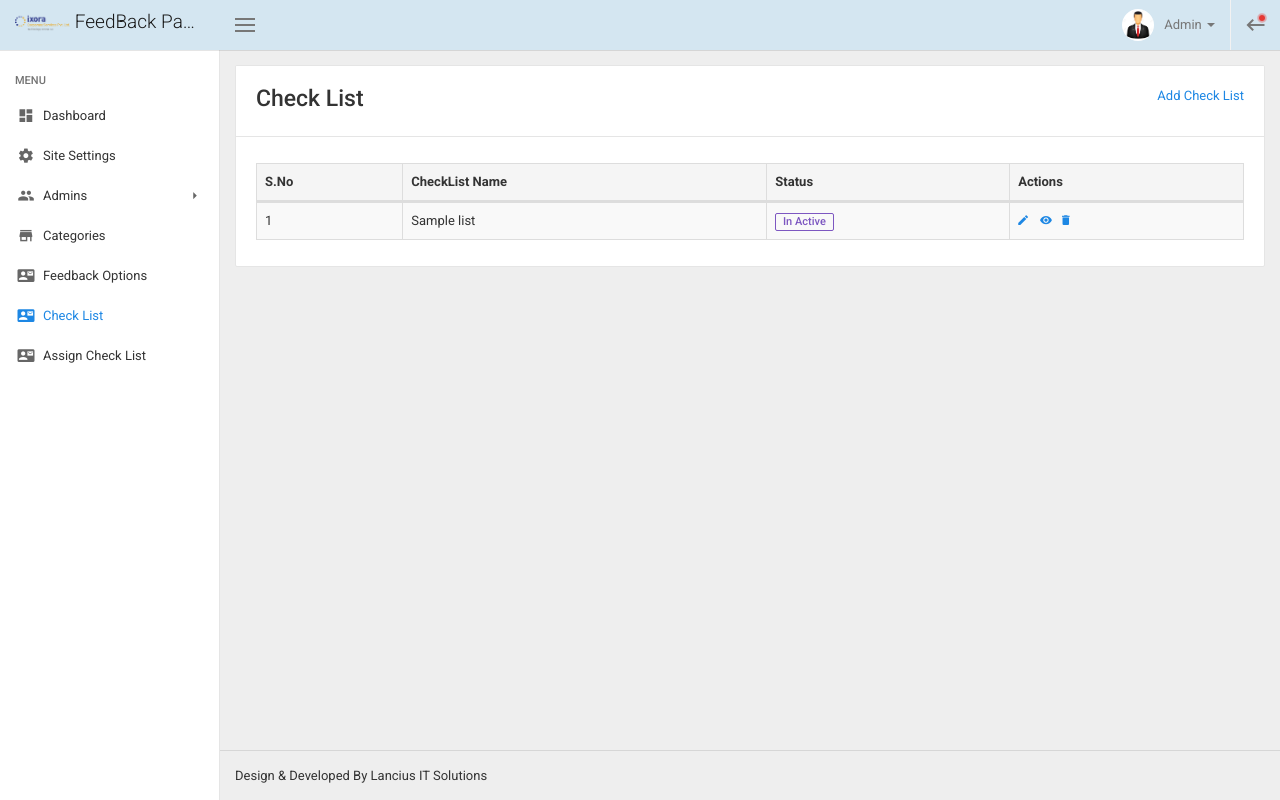
After one commit to Srinivaslancius/feedback, a PHP site: page /feedback/check_list.php in a window 1280 px wide. The commit adds this page. Run offline with PHP 8.4, Linux system fonts and the light colour scheme; a user stored in the database is signed in; data comes from the database, SQL or seed files in the repository; tables that the repository leaves empty or names only in its code hold one stand-in row (values such as "Sample post"); some libraries are stand-ins or nearby versions.

Commit message:
changes in check_list file

```diff
--- a/manage_webmaster/admin_includes/side_navigation.php
+++ b/manage_webmaster/admin_includes/side_navigation.php
@@ -93,6 +93,14 @@
                 <span class="menu-text">Feedback Options</span>
               </a>
             </li>
+            <li  class="<?php if($page_name == 'check_list.php' || $page_name == 'add_check_list.php' || $page_name == 'edit_check_list.php') { echo "active"; } ?>">
+              <a href="check_list.php" aria-haspopup="true">
+                <span class="menu-icon">
+                   <i class="zmdi zmdi-account-box-mail zmdi-hc-fw"></i>
+                </span>
+                <span class="menu-text">Check List</span>
+              </a>
+            </li>
             <li  class="<?php if($page_name == 'assign_check_list.php' || $page_name == 'add_assign_check_list.php' || $page_name == 'edit_assign_check_list.php') { echo "active"; } ?>">
               <a href="assign_check_list.php" aria-haspopup="true">
                 <span class="menu-icon">
--- /dev/null
+++ b/manage_webmaster/check_list.php
@@ -0,0 +1,76 @@
+<?php include_once 'admin_includes/main_header.php'; ?>
+<?php $getCategoriesData = getAllDataWithActiveRecent('check_list'); $i=1; ?>
+     <div class="site-content">
+        <div class="panel panel-default panel-table">
+          <div class="panel-heading">
+            <a href="add_check_list.php" style="float:right">Add Check List</a>
+            <h3 class="m-t-0 m-b-5">Check List</h3>
+          </div>
+          <div class="panel-body">
+            <div class="table-responsive">
+              <table class="table table-striped table-bordered dataTable" id="table-1">
+                <thead>
+                  <tr>
+                    <th>S.No</th>
+                    <th>CheckList Name</th>
+                    <th>Status</th>
+                    <th>Actions</th>
+                  </tr>
+                </thead>
+                <tbody>
+                  <?php while ($row = $getCategoriesData->fetch_assoc()) { ?>
+                  <tr>
+                     <td><?php echo $i;?></td>
+                    <td><?php echo $row['check_list_name'];?></td>
+                    <td><?php if ($row['status']==0) { echo "<span class='label label-outline-success check_active open_cursor' data-incId=".$row['id']." data-status=".$row['status']." data-tbname='check_list'>Active</span>" ;} else { echo "<span class='label label-outline-info check_active open_cursor' data-status=".$row['status']." data-incId=".$row['id']." data-tbname='check_list'>In Active</span>" ;} ?></td>
+                    <td> <a href="edit_check_list.php?bid=<?php echo $row['id']; ?>"> <i class="zmdi zmdi-edit"></i> &nbsp; </a> <a href="#"><i class="zmdi zmdi-eye zmdi-hc-fw" data-toggle="modal" data-target="#<?php echo $row['id']; ?>" class=""></i></a> <a href="delete_check_list.php?uid=<?php echo $row['id']; ?>"><i class="zmdi zmdi-delete zmdi-hc-fw" onclick="return confirm('Are you sure you want to delete?')"></i></a></td>
+                    <!-- Open Modal Box  here -->
+                    <div id="<?php echo $row['id']; ?>" class="modal fade" tabindex="-1" role="dialog">
+                      <div class="modal-dialog">
+                        <div class="modal-content animated flipInX">
+                          <div class="modal-header bg-success">
+                            <button type="button" class="close" data-dismiss="modal" aria-label="Close">
+                              <span aria-hidden="true">
+                                <i class="zmdi zmdi-close"></i>
+                              </span>
+                            </button>
+                            <center><h4 class="modal-title">Check List Information</h4></center>
+                          </div>
+                        <div class="modal-body" id="modal_body">
+                          <div class="row">
+                            <div class="col-sm-2"></div>
+                            <div class="col-sm-4">CheckList Name : </div>
+                            <div class="col-sm-6"><?php echo $row['check_list_name'];?></div>
+                          </div>
+                          <div class="row">
+                            <div class="col-sm-2"></div>
+                            <div class="col-sm-4">Status: </div>
+                            <div class="col-sm-6"><?php if($row['status'] == 0 ){ echo "Active";} else{ echo "InActive";}?></div>
+                          </div>
+                        </div>
+                        <div class="modal-footer">
+                          <!--<button type="button" data-dismiss="modal" class="btn btn-success">Continue</button>-->
+                          <button type="button" data-dismiss="modal" class="btn btn-success">Close</button>
+                          <style>
+                            #modal_body{
+                              font-size:14px;
+                              padding-top:30px;
+                              padding-left: 0px;
+                              font-family:Roboto,sans-serif;
+                            }
+                          </style>
+                        </div>
+                      </div>
+                    </div>
+                  </div>
+                  <!-- End Modal Box  here -->
+                  </tr>
+                  <?php  $i++; } ?>
+                </tbody>
+              </table>
+            </div>
+          </div>
+        </div>
+       </div>
+   <?php include_once 'admin_includes/footer.php'; ?>
+   <script src="js/tables-datatables.min.js"></script>
```
Also changed, not shown: manage_webmaster/add_check_list.php (added, +64 -0 lines), manage_webmaster/delete_check_list.php (added, +12 -0 lines), manage_webmaster/edit_check_list.php (added, +66 -0 lines).
